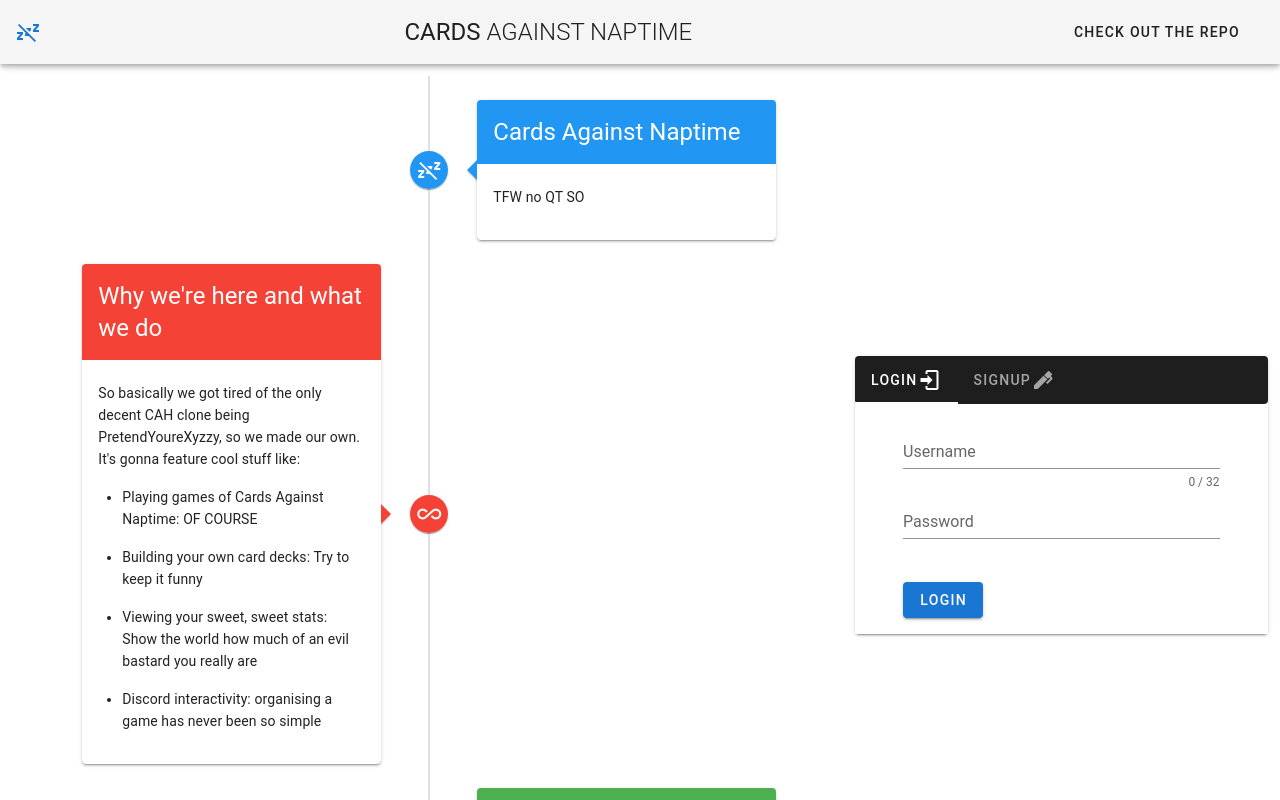
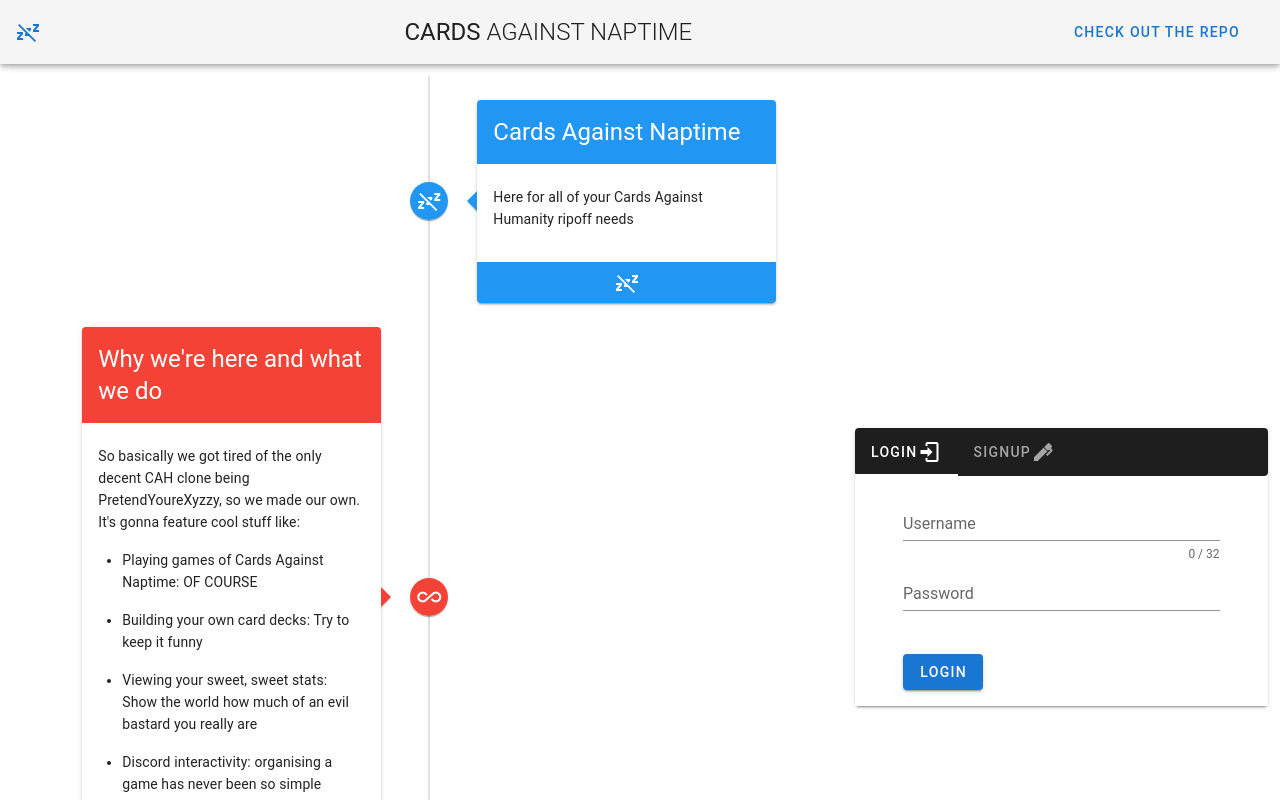
Before and after one commit to nightmarlin/cards-against-naptime, a Vue app in the folder client/: page /#/ in a window 1280 px wide. Shown: the top 800 px of the page. Built offline with nearby package versions, Linux system fonts and the light colour scheme; no server answers; a small style sheet from the web is missing.

Commit message:
Added pretty iconisms

```diff
--- a/client/src/App.vue
+++ b/client/src/App.vue
@@ -9,8 +9,9 @@
       </v-toolbar-title>
       <v-spacer />
       <v-btn
+        color="primary"
         text
-        href="https://github.com/vuetifyjs/vuetify/releases/latest"
+        href="https://github.com/Nightmarlin/cards-against-naptime"
         target="_blank"
       >
         <span class="mr-2">Check out the repo</span>
--- a/client/src/components/home.vue
+++ b/client/src/components/home.vue
@@ -23,6 +23,20 @@
                   <br />
                   <span v-html="marked(timelineObj.text)" />
                 </v-card-text>
+
+                <v-card-actions>
+                  <v-layout justify-space-around>
+                  <v-flex
+                    v-for="(ico, i) in timelineObj.bottomIcons"
+                    :key="i"
+                    shrink
+                  >
+                    <v-icon>
+                    mdi-{{ ico }}
+                    </v-icon>
+                  </v-flex>
+                  </v-layout>
+                </v-card-actions>
               </v-card>
 
             </v-timeline-item>
@@ -55,8 +69,8 @@
           dotCol: 'blue',
           iconCol: 'white',
           title: 'Cards Against Naptime',
-          text: `TFW no QT SO`,
-          bottomIcons: []
+          text: `Here for all of your Cards Against Humanity ripoff needs`,
+          bottomIcons: ['sleep-off']
         },
         {
           icon: 'mdi-all-inclusive',
@@ -70,7 +84,7 @@
 * Viewing your sweet, sweet stats: Show the world how much of an evil bastard you really are\n
 * Discord interactivity: organising a game has never been so simple
 `,
-          bottomIcons: [ 'mdi-play', 'mdi-wrench', 'mdi-chart-bar', 'mdi-discord' ]
+          bottomIcons: [ 'play', 'wrench', 'chart-bar', 'discord' ]
         },
         {
           icon: 'mdi-help',
@@ -78,7 +92,7 @@
           iconCol: 'white',
           title: 'How to play',
           text: ``,
-          bottomIcons: []
+          bottomIcons: ['fire']
         }
       ]
     }
```
